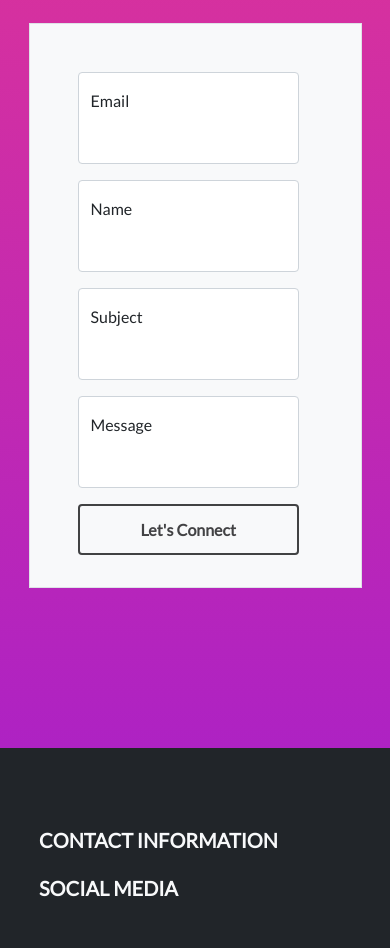
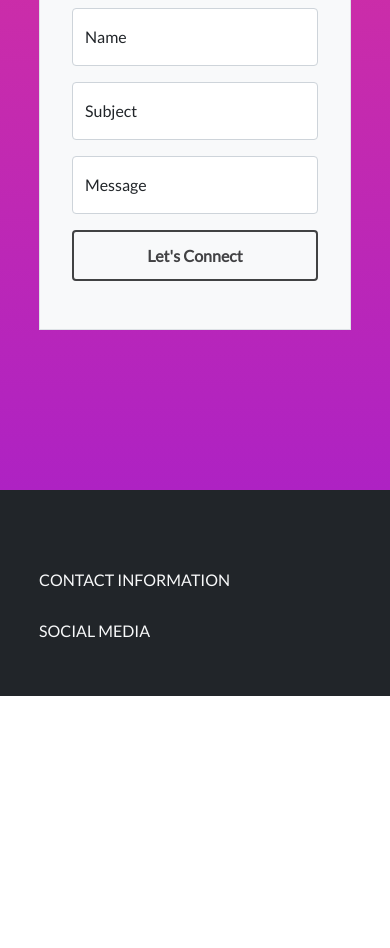
Before and after one commit to savjaylade84/jisun_portfolio, a Python web app: template templates/index.html in a window 390 px wide. Shown: the part 1841-2789 px from the top of the page. After the commit the page ends 2537 px from the top, so only its background shows below. Run offline with Jinja, Linux system fonts and the light colour scheme; the template is opened without the code that fills it, so the values that code supplies are empty.

Commit message:
Refactor CSS styles for improved layout and responsiveness; update HTML structure for better semantics and accessibility

```diff
--- a/static/css/style.css
+++ b/static/css/style.css
@@ -5,7 +5,7 @@
   margin: 0;
   padding: 0;
   scroll-behavior: smooth;
-  box-sizing: content-box;
+  box-sizing: border-box;
   scrollbar-width: none; /* Firefox */
   -ms-overflow-style: none; /* Internet Explorer 10+ */
 }
@@ -36,6 +36,7 @@ textarea {
   padding: 1.5em 2em;
 }
 .card-deck .card-footer {
+  background-color: #212529;
   padding: 1.5em 2em;
   border: 0px solid transparent;
 }
@@ -339,7 +340,7 @@ textarea {
 }
 
 #introduction {
-  padding-top: 21em;
+  padding-top: 15em;
 }
 
 /*background text logo*/
@@ -364,34 +365,48 @@ textarea {
 
 /*form of let connect*/
 #connect form {
-  width: 20rem;
-  padding-left: 3em;
-  padding-right: 5.5em;
-  padding-top: 3em;
-  padding-bottom: 2em;
+  width: 30em;
+  padding: 3em 2em;
 }
 #connect .connect-title {
   padding-bottom: 0.5em;
 }
 #connect .connect-text {
   padding-left: 0em;
-  padding-right: 4.5em;
+  padding-right: 2.5em;
 }
 #connect .connect-text p {
   display: flex;
   justify-content: space-evenly;
 }
 
-@media screen and (max-width: 997px) {
+@media screen and (min-width: 1000px) {
+  #connect {
+    padding-left: 1.5em;
+    padding-right: 1.5em;
+  }
+}
+@media screen and (min-width: 501px) and (max-width: 940px) {
+  #introduction {
+    padding-top: 18em;
+  }
   #introduction:before {
-    padding-top: 15rem;
+    padding-top: 6rem;
+  }
+}
+@media screen and (max-width: 500px) {
+  #introduction {
+    padding-top: 12em;
+  }
+  #introduction:before {
+    padding-top: 8rem;
   }
   #connect form {
-    width: 50vw;
+    width: 80vw;
   }
   #connect .connect-text {
-    padding-right: 1em;
-    padding-left: 1em;
+    padding-right: 0.5em;
+    padding-left: 0.5em;
   }
 }
 /*intro title*/
--- a/static/css/style.scss
+++ b/static/css/style.scss
@@ -42,6 +42,7 @@ textarea{
         padding: 1.5em 2em;
     }
     .card-footer{
+        background-color: $primary-color-blackish;
         padding: 1.5em 2em;
         border: 0px solid transparent;
     }
@@ -346,7 +347,7 @@ textarea{
 }
 
 #introduction{
-    padding-top: 21em;
+    padding-top: 15em;
 }
 
 
@@ -373,18 +374,15 @@ textarea{
 /*form of let connect*/
 #connect{
     form{
-        width: 20rem;
-        padding-left: 3em;
-        padding-right: 5.5em;
-        padding-top: 3em;
-        padding-bottom: 2em;
+        width: 30em;
+        padding: 3em 2em;
     }
     .connect-title{
         padding-bottom: 0.5em;
     }
     .connect-text{
         padding-left: 0em;
-        padding-right: 4.5em;
+        padding-right: 2.5em;
         p{
             display: flex;
             justify-content: space-evenly;
@@ -392,18 +390,40 @@ textarea{
     }
 }
 
-@media screen and (max-width: 997px) {
+
+@media screen and  (min-width: 1000px) {
+    #connect{
+        padding-left: 1.5em;
+        padding-right: 1.5em;
+    }
+
+}
+
+@media screen and (min-width: 501px) and (max-width: 940px){
+    #introduction{
+        padding-top: 18em;
+    }
     #introduction:before{
-        padding-top: 15rem;
+        padding-top: 6rem;
+    }
+
+}
+
+@media screen and (max-width: 500px) {
+    #introduction{
+        padding-top: 12em;
+    }
+    #introduction:before{
+        padding-top: 8rem;
     }
 
     #connect{
         form{
-            width: 50vw;
+            width: 80vw;
         }
         .connect-text{
-            padding-right: 1em;
-            padding-left: 1em;
+            padding-right: 0.5em;
+            padding-left: 0.5em;
         }
     }
 }
--- a/templates/index.html
+++ b/templates/index.html
@@ -124,16 +124,16 @@
                 <div class="text-light top-margin-none bottom-margin-xsmall top-padding-none bottom-padding-none text-center text-lg-start">
                     {% for desc in information['About']['Description'] %}
                         <!-- about item -->
-                        <div class="about-list bottom-margin-xxsmall  align-items-center d-flex d-md-flex flex-md-row flex-column">
+                        <div class="about-list bottom-margin-xxsmall  align-items-center d-flex d-md-flex flex-lg-row flex-column">
 
                             <picture>
                                 <source srcset=" {{ url_for('static',filename=desc['img']) }} " type="image/svg+xml">
                                 <img src=" {{  url_for('static',filename=desc['img']) }} " class="img-fluid img-art " alt="...">
                             </picture>
 
-                            <div class="bottom-margin-none padding-vertical-small text-justify">
-                                <p class="fs-3 fw-bold text-capitalize">{{ desc['title'] }}</p>
-                                <p class="fs-5 lh-sm">{{ desc['desc'] }}</p>
+                            <div class="bottom-margin-none padding-vertical-small">
+                                <p class="fs-3 text-capitalize text-center">{{ desc['title'] }}</p>
+                                <p class="fs-5 lh-sm  text-justify">{{ desc['desc'] }}</p>
                             </div>
 
                         </div>
@@ -155,7 +155,7 @@
 
                         <div class="card-body">
 
-                            <h5 class="card-title fw-bold bottom-padding-xxsmall ">{{ project['Name'] }}</h5>
+                            <h5 class="card-title bottom-padding-xxsmall ">{{ project['Name'] }}</h5>
 
                             <div class="d-flex flex-row flex-wrap bottom-padding-xxsmall">
                                 {% for icon in project['img-icon'] %}
@@ -182,11 +182,11 @@
             <!-- connect text -->
             <div class="connect-text text-light top-margin-none bottom-margin-xsmall text-center top-padding-none bottom-padding-none text-lg-center">
 
-                <p class="display-5 bottom-margin-none connect-title">{{ information['connect-title'] }}</p>
+                <p class="display-6 bottom-margin-none connect-title">{{ information['connect-title'] }}</p>
 
                 <!-- connect description -->
                 {% for desc in information['connect-description'] %}
-                    <p class="fs-5">{{ desc['desc'] }}</p>
+                    <p class="fs-5 bottom-margin-none padding-vertical-xxsmall">{{ desc['desc'] }}</p>
                 {% endfor %}
 
                 <picture>
@@ -225,16 +225,16 @@
             <div class="container d-flex flex-lg-row flex-column">
 
                 <!-- contact information -->
-                <div class="container bottom-margin-xxsmall">
-                    <h5 class="text-uppercase fw-bold bottom-padding-none">Contact Information</h5>
+                <div class="container bottom-margin-xsmall">
+                    <h6 class="text-uppercase bottom-padding-none">Contact Information</h6>
                     <p class="bottom-margin-none"> {{ information['primary-email'] }}</p>
                     <p class="bottom-margin-none"> {{ information['secondary-email'] }}</p>
                     <p class="bottom-margin-none"> {{ information['phone-number'] }}</p>
                 </div>
 
                 <!-- social media icon -->
-                <div class="container bottom-margin-xxsmall">
-                    <h5 class="text-uppercase fw-bold bottom-padding-none">Social Media</h5>
+                <div class="container bottom-margin-xsmall">
+                    <h6 class="text-uppercase bottom-padding-none">Social Media</h6>
                     {% for icon in information['social_media_icon'] %}
                         <a href="{{ icon['Link'] }}" class=" align-items-center m-1 social-media-icon">
                             <span>
```
Also changed, not shown: 1 other file.
